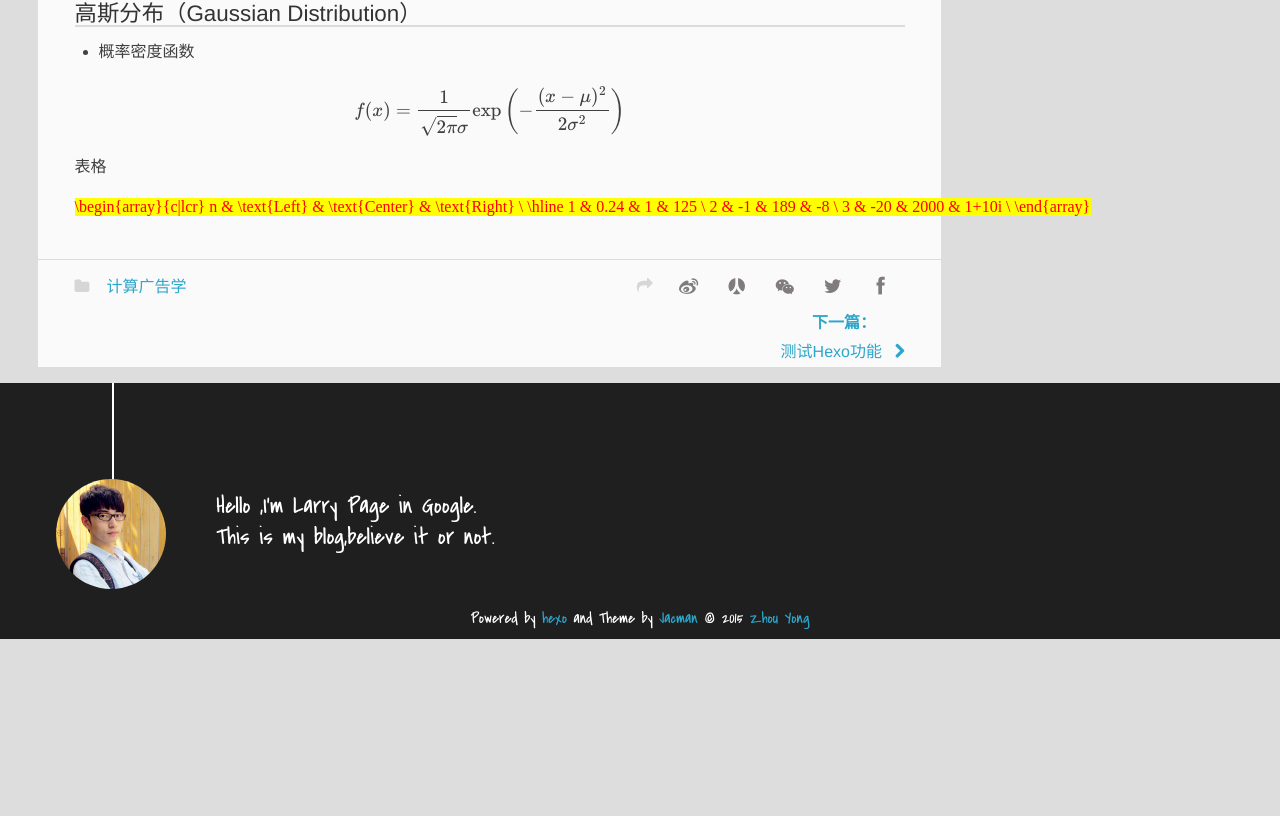
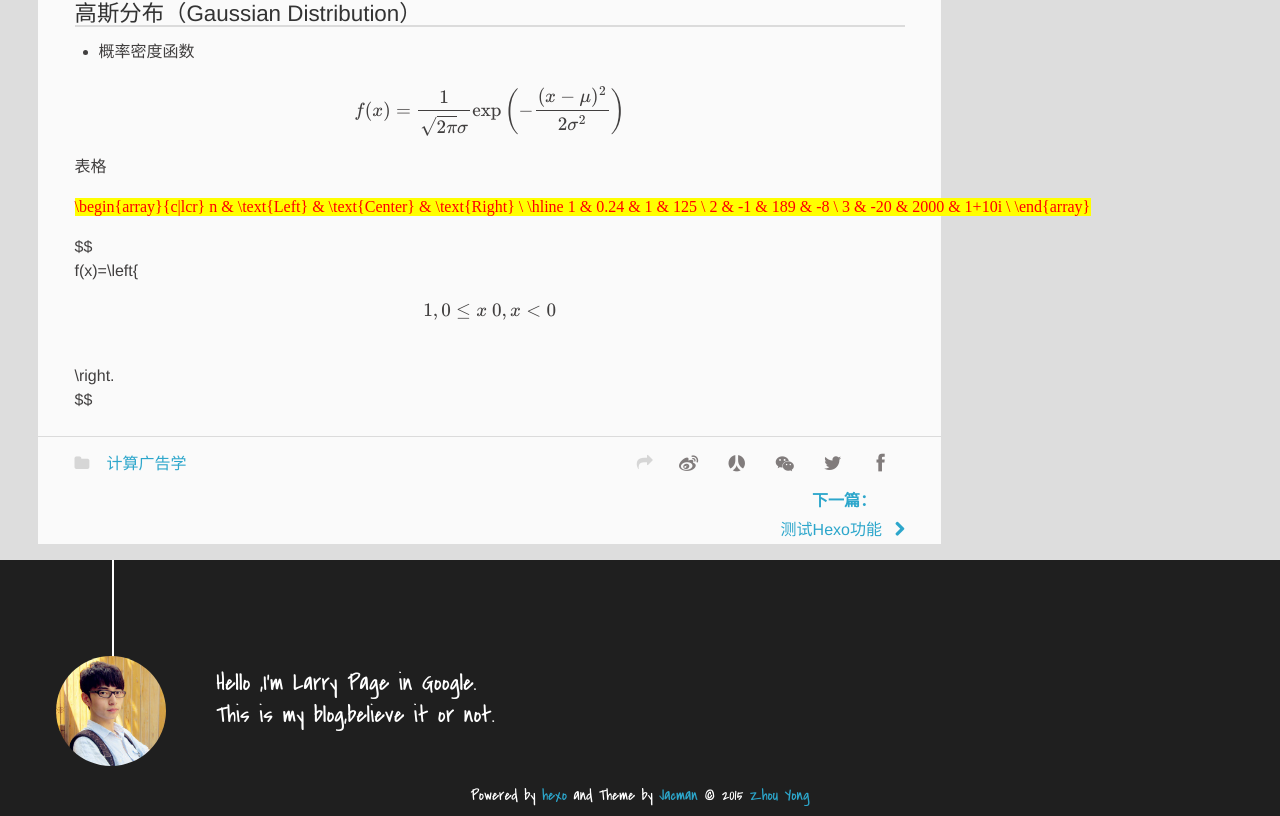
Before and after one commit to ComputationalAds/ComputationalAds.github.io, a plain HTML site: page 2015/06/29/prob-stats-chapter3-continuous-random-variable/index.html in a window 1280 px wide. Shown: the part 2858-3674 px from the top of the page. Before the commit the page ends 3497 px from the top, so only its background shows below. Drawn offline with nearby package versions, Linux system fonts and the light colour scheme; some packages are replaced by stand-ins of ours.

Commit message:
Site updated: 2015-06-29 23:24:31

```diff
--- a/2015/06/29/prob-stats-chapter3-continuous-random-variable/index.html
+++ b/2015/06/29/prob-stats-chapter3-continuous-random-variable/index.html
@@ -219,6 +219,7 @@ other
 <p>$$<br>f(x)=\frac{1}{\sqrt{2\pi}\sigma}\exp\left(-\frac{(x-\mu)^2}{2 \sigma^2} \right)<br>$$</p>
 <p>表格</p>
 <p>$$<br>\begin{array}{c|lcr}<br>n &amp; \text{Left} &amp; \text{Center} &amp; \text{Right} \<br>\hline<br>1 &amp; 0.24 &amp; 1 &amp; 125 \<br>2 &amp; -1 &amp; 189 &amp; -8 \<br>3 &amp; -20 &amp; 2000 &amp; 1+10i \<br>\end{array}<br>$$</p>
+<p>$$<br>f(x)=\left{<br>    \begin{aligned}<br>    1, 0 \leq x \<br>    0, x &lt; 0<br>    \end{aligned}<br>    \right.<br>    $$</p>
 
 	</div>
 		<footer class="article-footer clearfix">
--- a/index.html
+++ b/index.html
@@ -166,6 +166,7 @@
 <p>$$<br>f(x)=\frac{1}{\sqrt{2\pi}\sigma}\exp\left(-\frac{(x-\mu)^2}{2 \sigma^2} \right)<br>$$</p>
 <p>表格</p>
 <p>$$<br>\begin{array}{c|lcr}<br>n &amp; \text{Left} &amp; \text{Center} &amp; \text{Right} \<br>\hline<br>1 &amp; 0.24 &amp; 1 &amp; 125 \<br>2 &amp; -1 &amp; 189 &amp; -8 \<br>3 &amp; -20 &amp; 2000 &amp; 1+10i \<br>\end{array}<br>$$</p>
+<p>$$<br>f(x)=\left{<br>    \begin{aligned}<br>    1, 0 \leq x \<br>    0, x &lt; 0<br>    \end{aligned}<br>    \right.<br>    $$</p>
 
 
 
```
